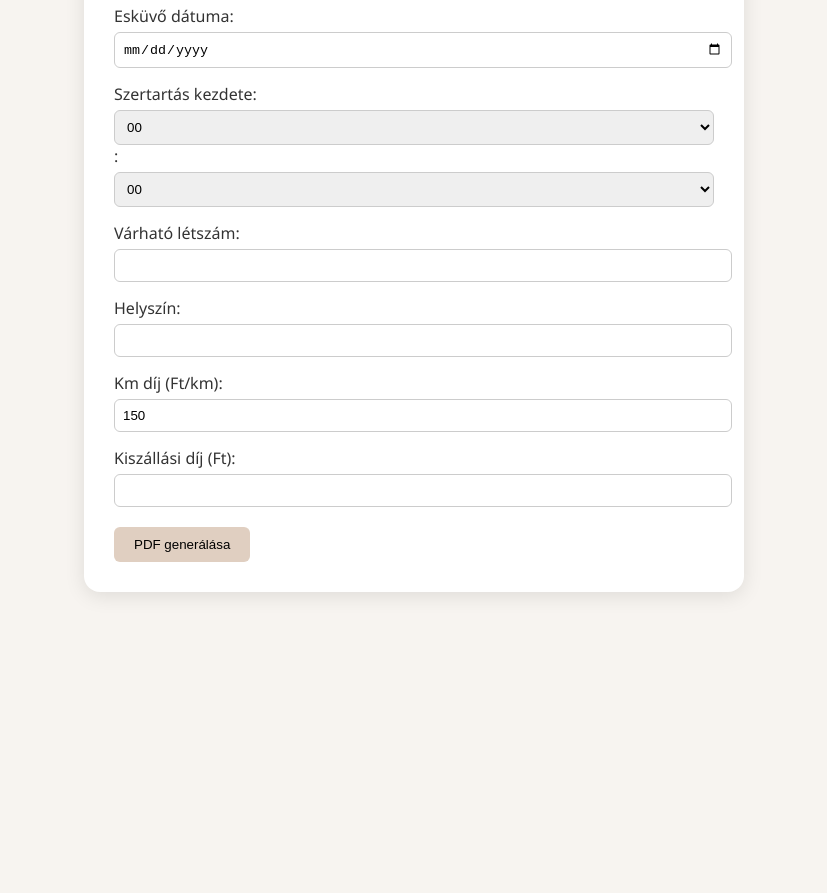
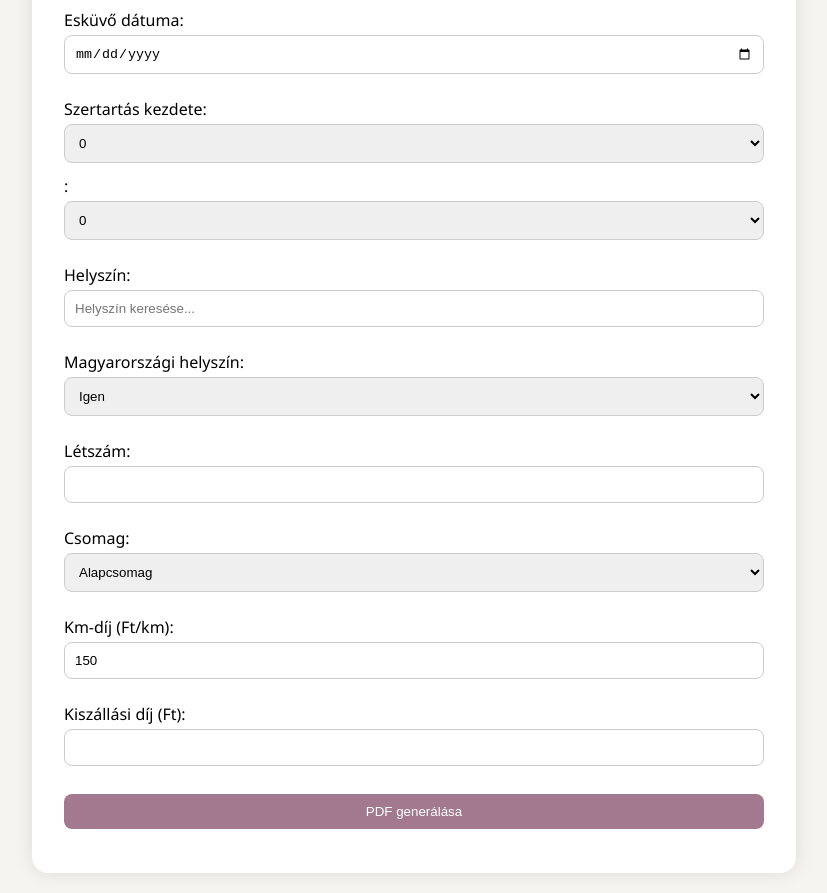
Before and after one commit to keresztesizoli/ajanlatgenerator-vercel, a plain HTML site: page index.html in a window 1280 px wide. Shown: the part 363-1256 px from the top of the page, without its empty margins (226-1053 px from the left). Before the commit the page ends 983 px from the top, so only its background shows below. Drawn offline with Linux system fonts and the light colour scheme; some packages are replaced by stand-ins of ours.

Commit message:
Add files via upload

```diff
--- a/index.html
+++ b/index.html
@@ -4,74 +4,54 @@
 <head>
   <meta charset="UTF-8" />
   <meta name="viewport" content="width=device-width, initial-scale=1.0"/>
-  <title>Ajánlat Generátor</title>
+  <title>Esküvői Ajánlat Generátor</title>
   <link rel="stylesheet" href="style.css" />
-  <script src="https://maps.googleapis.com/maps/api/js?key=AIzaSyC7OZMaGRgCU6jBubYIH4RxW_SoEOtw13Y&libraries=places&callback=initAutocomplete" async defer></script>
+  <script src="main.js" defer></script>
 </head>
 <body>
   <div class="container">
-    <img src="logo.png" alt="Logo" class="logo"/>
-    <h1>Esketési ajánlatkérő űrlap</h1>
-    <form id="offerForm">
-      <label for="bride">Menyasszony neve:</label>
-      <input type="text" id="bride" name="bride" required/>
-
-      <label for="groom">Vőlegény neve:</label>
-      <input type="text" id="groom" name="groom" required/>
-
-      <label for="date">Esküvő dátuma:</label>
-      <input type="date" id="date" name="date" required/>
-
-      <label for="startHour">Szertartás kezdete:</label>
-      <select id="startHour" name="startHour">
-        <option value='00'>00</option>
-<option value='01'>01</option>
-<option value='02'>02</option>
-<option value='03'>03</option>
-<option value='04'>04</option>
-<option value='05'>05</option>
-<option value='06'>06</option>
-<option value='07'>07</option>
-<option value='08'>08</option>
-<option value='09'>09</option>
-<option value='10'>10</option>
-<option value='11'>11</option>
-<option value='12'>12</option>
-<option value='13'>13</option>
-<option value='14'>14</option>
-<option value='15'>15</option>
-<option value='16'>16</option>
-<option value='17'>17</option>
-<option value='18'>18</option>
-<option value='19'>19</option>
-<option value='20'>20</option>
-<option value='21'>21</option>
-<option value='22'>22</option>
-<option value='23'>23</option>
-      </select>
-      :
-      <select id="startMinute" name="startMinute">
-        <option value="00">00</option>
-        <option value="15">15</option>
-        <option value="30">30</option>
-        <option value="45">45</option>
-      </select>
-
-      <label for="guests">Várható létszám:</label>
-      <input type="number" id="guests" name="guests" required/>
-
-      <label for="location">Helyszín:</label>
-      <input type="text" id="location" name="location" required/>
-
-      <label for="rate">Km díj (Ft/km):</label>
-      <input type="number" id="rate" name="rate" value="150"/>
-
-      <label for="price">Kiszállási díj (Ft):</label>
-      <input type="number" id="price" name="price" readonly/>
-
-      <button type="button" onclick="generatePDF()">PDF generálása</button>
+    <img src="logo.png" alt="Logo" class="logo" />
+    <h1>Esküvői Ajánlat Generátor</h1>
+    <form id="offer-form">
+      <label>Menyasszony neve: <input type="text" id="bride" required /></label>
+      <label>Vőlegény neve: <input type="text" id="groom" required /></label>
+      <label>Esküvő dátuma: <input type="date" id="date" required /></label>
+      <label>Szertartás kezdete:
+        <select id="hour"></select> :
+        <select id="minute"></select>
+      </label>
+      <label>Helyszín: <input type="text" id="location" placeholder="Helyszín keresése..." required /></label>
+      <label>Magyarországi helyszín:
+        <select id="isHungarian">
+          <option value="yes">Igen</option>
+          <option value="no">Nem</option>
+        </select>
+      </label>
+      <div id="nonHungarianOptions" style="display:none;">
+        <label>Mit tüntessünk fel az ajánlatban?
+          <select id="internationalOption">
+            <option value="custom">Alapértelmezett szöveg</option>
+            <option value="km">Km-díj szerinti költség</option>
+          </select>
+        </label>
+        <label id="customCostLabel" style="display:none;">
+          Saját szöveg:
+          <input type="text" id="customCostText" value="repülőjegy + szállás + egyéb költségek, amiket a megrendelő fizet" />
+        </label>
+      </div>
+      <label>Létszám: <input type="number" id="guests" /></label>
+      <label>Csomag:
+        <select id="package">
+          <option value="alap">Alapcsomag</option>
+          <option value="premium">Prémium csomag</option>
+          <option value="luxus">Luxus csomag</option>
+        </select>
+      </label>
+      <label>Km-díj (Ft/km): <input type="number" id="rate" value="150" /></label>
+      <label>Kiszállási díj (Ft): <input type="number" id="travel" /></label>
+      <button type="button" id="generate">PDF generálása</button>
     </form>
   </div>
-  <script src="main.js"></script>
+  <script src="https://maps.googleapis.com/maps/api/js?key=AIzaSyC7OZMaGRgCU6jBubYIH4RxW_SoEOtw13Y&libraries=places&callback=initAutocomplete" async defer></script>
 </body>
 </html>
--- a/main.js
+++ b/main.js
@@ -1,13 +1,9 @@
 
 function initAutocomplete() {
+  const input = document.getElementById("location");
+  if (!input) return;
+  const autocomplete = new google.maps.places.Autocomplete(input);
   console.log("Google Maps API init");
-  const locationInput = document.getElementById("location");
-  if (!locationInput) return;
-
-  const autocomplete = new google.maps.places.Autocomplete(locationInput, {
-    types: ["geocode"],
-    componentRestrictions: { country: "hu" },
-  });
 
   autocomplete.addListener("place_changed", () => {
     const place = autocomplete.getPlace();
@@ -15,24 +11,39 @@ function initAutocomplete() {
       fetch(`/api/distance?destination=${encodeURIComponent(place.formatted_address)}`)
         .then(res => res.json())
         .then(data => {
-          if (data.distance_km && data.rate) {
-            const price = Math.round(data.distance_km * data.rate / 1000) * 1000;
-            document.getElementById("price").value = price;
+          const travelField = document.getElementById("travel");
+          const rate = parseInt(document.getElementById("rate").value || "150");
+          if (data.distance) {
+            const distance = data.distance * 2;
+            const cost = Math.round(distance * rate / 1000) * 1000;
+            travelField.value = cost;
           }
-        })
-        .catch(err => {
-          console.error("Hiba a távolság lekérdezésnél:", err);
         });
     }
   });
-
-  const rateInput = document.getElementById("rate");
-  rateInput.addEventListener("input", () => {
-    const event = new Event("place_changed");
-    autocomplete.dispatchEvent(event);
-  });
 }
 
-function generatePDF() {
-  alert("PDF-generálás itt történne.");
-}
+document.addEventListener("DOMContentLoaded", () => {
+  const hour = document.getElementById("hour");
+  const minute = document.getElementById("minute");
+  for (let h = 0; h < 24; h++) hour.innerHTML += `<option value="${h.toString().padStart(2, '0')}">${h}</option>`;
+  for (let m = 0; m < 60; m += 15) minute.innerHTML += `<option value="${m.toString().padStart(2, '0')}">${m}</option>`;
+
+  document.getElementById("rate").addEventListener("input", () => {
+    document.getElementById("location").dispatchEvent(new Event("change"));
+  });
+
+  document.getElementById("isHungarian").addEventListener("change", e => {
+    const show = e.target.value === "no";
+    document.getElementById("nonHungarianOptions").style.display = show ? "block" : "none";
+  });
+
+  document.getElementById("internationalOption").addEventListener("change", e => {
+    const show = e.target.value === "custom";
+    document.getElementById("customCostLabel").style.display = show ? "block" : "none";
+  });
+
+  document.getElementById("generate").addEventListener("click", () => {
+    alert("PDF generálása folyamatban (fejlesztés alatt)");
+  });
+});
--- a/style.css
+++ b/style.css
@@ -1,39 +1,44 @@
 
 body {
   font-family: 'Segoe UI', sans-serif;
-  background-color: #f7f4f0;
-  color: #333;
+  background-color: #f6f4f0;
+  margin: 0;
   padding: 20px;
 }
 .container {
-  background: white;
-  padding: 30px;
-  max-width: 600px;
+  background: #fff;
+  max-width: 700px;
   margin: auto;
+  padding: 2rem;
   border-radius: 16px;
-  box-shadow: 0 4px 20px rgba(0,0,0,0.1);
+  box-shadow: 0 0 20px rgba(0,0,0,0.1);
+}
+h1 {
+  text-align: center;
+  color: #a2798f;
+}
+label {
+  display: block;
+  margin-bottom: 12px;
+}
+input, select, button {
+  width: 100%;
+  padding: 10px;
+  margin-top: 4px;
+  margin-bottom: 12px;
+  border: 1px solid #ccc;
+  border-radius: 8px;
+  box-sizing: border-box;
+}
+button {
+  background-color: #a2798f;
+  color: white;
+  border: none;
+  cursor: pointer;
 }
 .logo {
-  max-width: 150px;
   display: block;
-  margin: 0 auto 20px;
+  margin: auto;
+  width: 120px;
+  margin-bottom: 20px;
 }
-form label {
-  display: block;
-  margin-top: 15px;
-}
-form input, form select {
-  width: 100%;
-  padding: 8px;
-  margin-top: 5px;
-  border: 1px solid #ccc;
-  border-radius: 6px;
-}
-button {
-  background-color: #e0cfc1;
-  border: none;
-  padding: 10px 20px;
-  margin-top: 20px;
-  border-radius: 6px;
-  cursor: pointer;
-}
```
Also changed, not shown: api/distance.js (+14 -12 lines).
